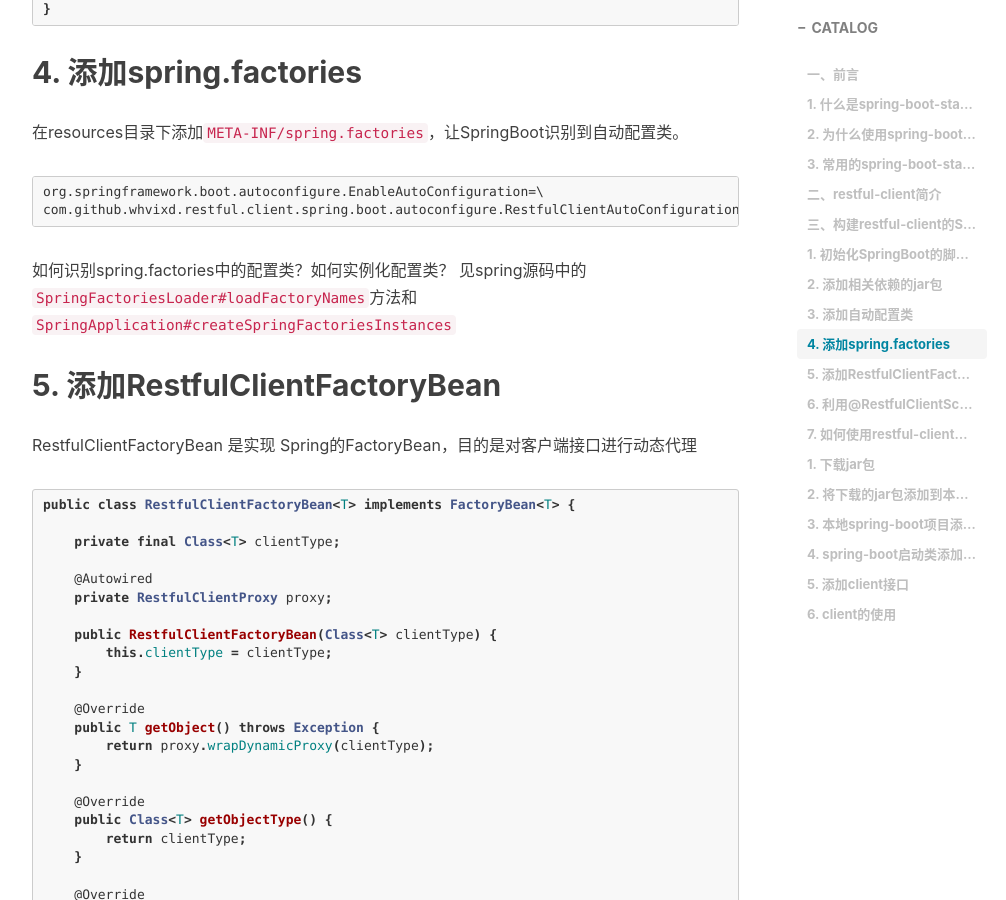
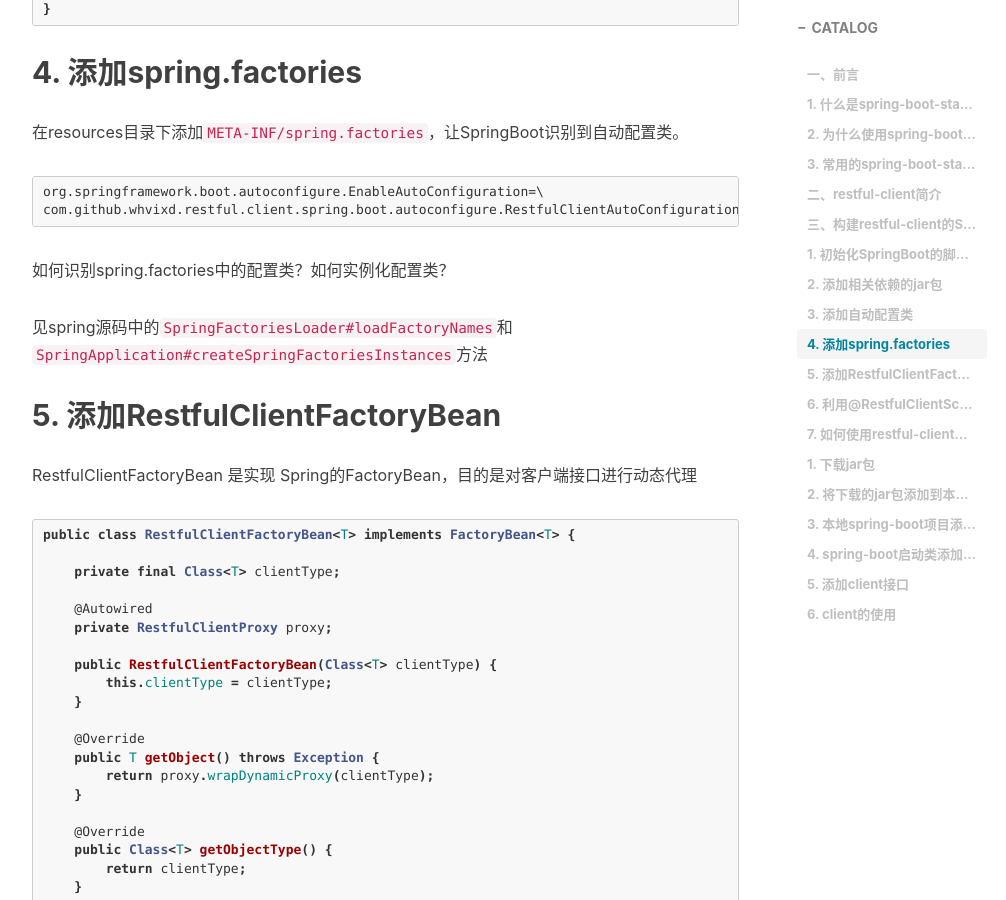
Before and after one commit to whvixd/qilixiang.github.io, a Jekyll site: the page built from _posts/2022-03-20-restful-client-spring-boot-starter.md, in a window 1280 px wide and 900 px high, scrolled down 3104 px. Shown: the whole window, without its empty margins (233-1239 px from the left). Built offline with Jekyll 4.4.1, drawn with Linux system fonts in a browser that asks for light colours; nearby versions of some CDN libraries; comment, search, counter and statistics services are not loaded.

````diff
--- a/_posts/2022-03-20-restful-client-spring-boot-starter.md
+++ b/_posts/2022-03-20-restful-client-spring-boot-starter.md
@@ -128,7 +128,8 @@ com.github.whvixd.restful.client.spring.boot.autoconfigure.RestfulClientAutoConf
 ```
 
 如何识别spring.factories中的配置类？如何实例化配置类？
-见spring源码中的`SpringFactoriesLoader#loadFactoryNames`方法和`SpringApplication#createSpringFactoriesInstances`
+
+见spring源码中的`SpringFactoriesLoader#loadFactoryNames`和`SpringApplication#createSpringFactoriesInstances`方法
 
 
 ## 5. 添加RestfulClientFactoryBean
````
